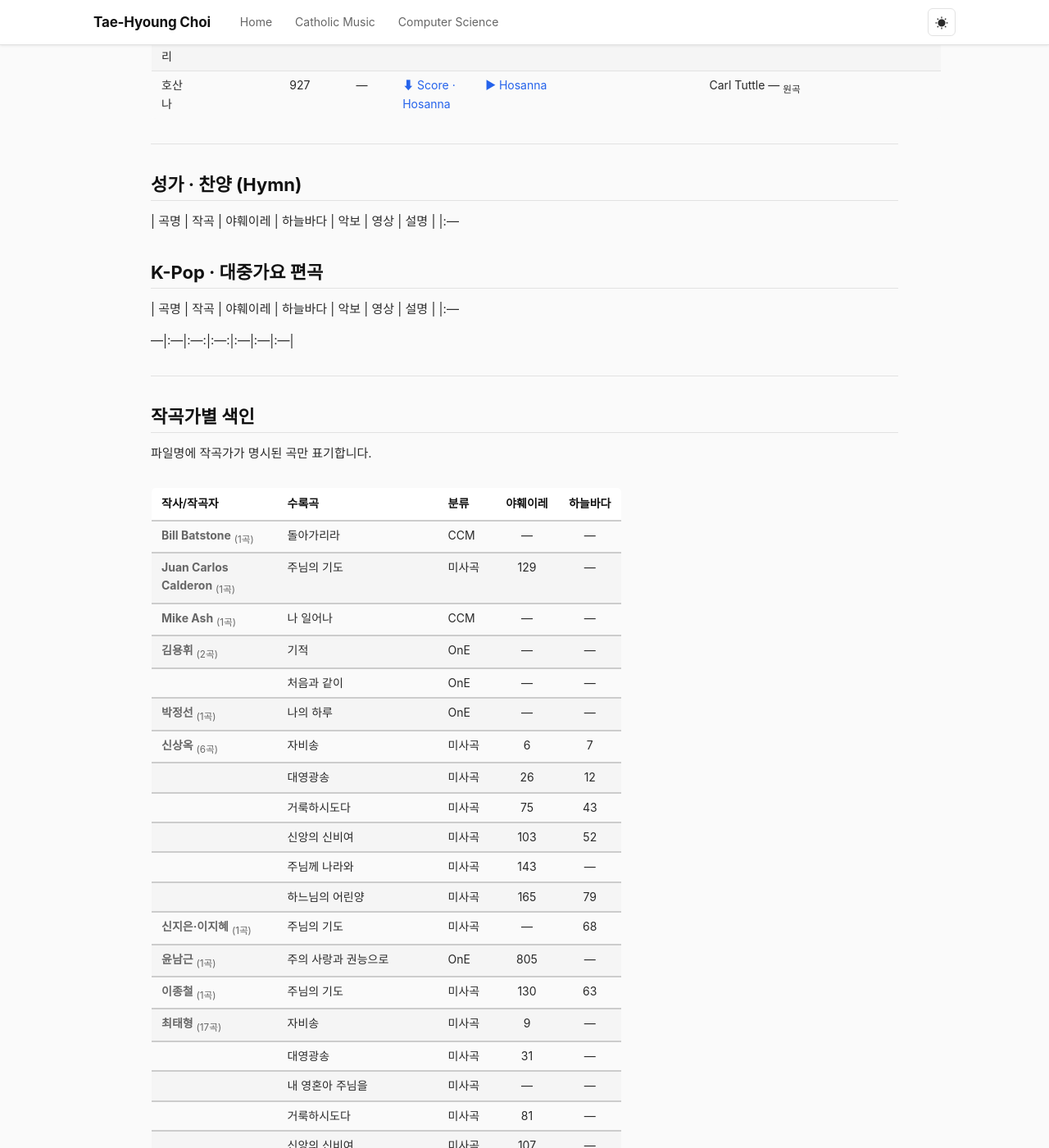
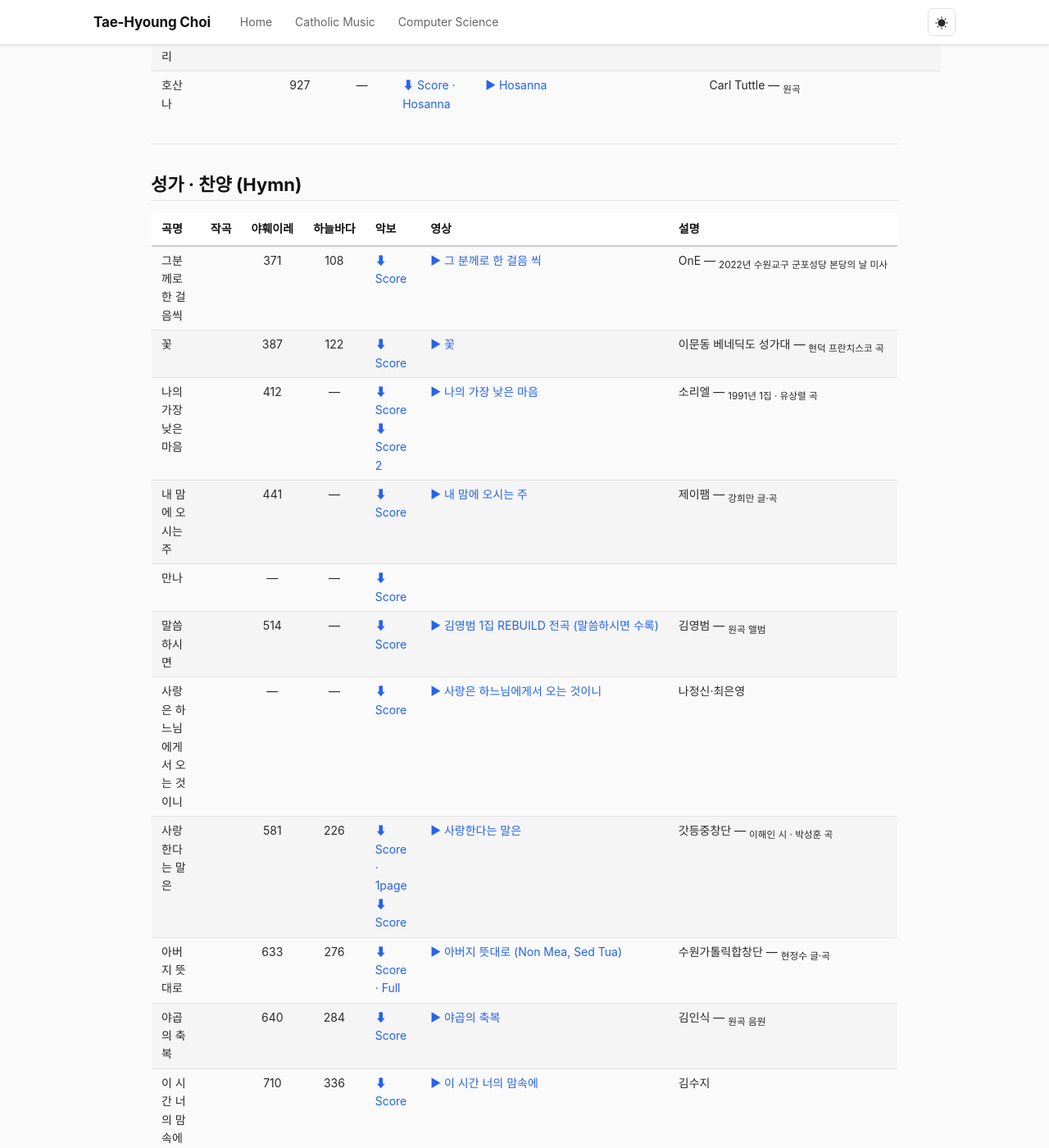
Before and after one commit to selmo/selmo.github.io, a Jekyll site: the page built from resources/OnE-Scores.md, in a window 1280 px wide and 1400 px high, scrolled down 6569 px. Shown: the whole window at 82% size. Built offline with Jekyll 4.4.1, drawn with Linux system fonts in a browser that asks for light colours; some of the changed text lies outside the part shown.

Commit message:
fix: Hymn·K-Pop·기타 섹션의 표가 렌더되지 않던 문제
이전 커밋에서 섹션을 복제할 때 헤더 구분선(|:---|:---|…)이 잘리고
표 본문이 통째로 사라져, 세 섹션이 제목만 나오고 있었다.
그 결과 페이지에 PDF 116개 중 83개, 영상 45개 중 32개만 표시됐다.

- 성가·찬양(Hymn), K-Pop, 그 외 악보 세 섹션의 표를 CCM 섹션과 동일한
  구조로 재작성 (구분선 + for 루프 + 데이터 행)
- 각 섹션이 자기 변수(hymn_groups / kpop_groups / root_groups)를 쓰도록 확인

Co-Authored-By: Claude Opus 5 (1M context) <noreply@anthropic.com>

```diff
--- a/resources/OnE-Scores.md
+++ b/resources/OnE-Scores.md
@@ -89,14 +89,28 @@ noindex: true
 {% assign hymn_groups = hymn | map: "group" | uniq %}
 
 | 곡명 | 작곡 | 야훼이레 | 하늘바다 | 악보 | 영상 | 설명 |
-|:---
+|:---|:---|:---:|:---:|:---|:---|:---|
+{% for g in hymn_groups -%}
+{% assign gi = hymn | where: "group", g -%}
+{% assign first = gi[0] -%}
+| {{ first.title }} | {% if first.composer %}{{ first.composer }}{% else %}—{% endif %} | {% if first.yahure %}{{ first.yahure }}{% else %}—{% endif %} | {% if first.haneulbada %}{{ first.haneulbada }}{% else %}—{% endif %} | {% for s in gi %}[⬇ {{ s.label }}]({{ s.url | relative_url }}){: download="" }{% unless forloop.last %}<br>{% endunless %}{% endfor %} | {% assign vkey = first.title | remove: " " %}{% assign vmatch = "" %}{% for L in site.data.links.items %}{% assign lkey = L.title | remove: " " %}{% if lkey == vkey %}{% if L.composer == nil or L.composer == "" or L.composer == first.composer %}{% assign vmatch = L %}{% break %}{% endif %}{% endif %}{% endfor %}{% if vmatch != "" %}{% for v in vmatch.videos %}<a class="yt" href="https://www.youtube.com/watch?v={{ v.id }}" data-yt="{{ v.id }}" target="_blank" rel="noopener">▶ {{ v.title }}</a>{% unless forloop.last %}<br>{% endunless %}{% endfor %}{% else %}—{% endif %} | {% if vmatch != "" %}{% for v in vmatch.videos %}{% if v.by %}{{ v.by }}{% endif %}{% if v.by and v.note %} — {% endif %}{% if v.note %}<sub>{{ v.note }}</sub>{% endif %}{% unless v.by or v.note %}·{% endunless %}{% unless forloop.last %}<br>{% endunless %}{% endfor %}{% else %}—{% endif %} |
+{% endfor %}
+
+---
 
 ## K-Pop · 대중가요 편곡
 
 {% assign kpop_groups = kpop | map: "group" | uniq %}
 
 | 곡명 | 작곡 | 야훼이레 | 하늘바다 | 악보 | 영상 | 설명 |
-|:---
+|:---|:---|:---:|:---:|:---|:---|:---|
+{% for g in kpop_groups -%}
+{% assign gi = kpop | where: "group", g -%}
+{% assign first = gi[0] -%}
+| {{ first.title }} | {% if first.composer %}{{ first.composer }}{% else %}—{% endif %} | {% if first.yahure %}{{ first.yahure }}{% else %}—{% endif %} | {% if first.haneulbada %}{{ first.haneulbada }}{% else %}—{% endif %} | {% for s in gi %}[⬇ {{ s.label }}]({{ s.url | relative_url }}){: download="" }{% unless forloop.last %}<br>{% endunless %}{% endfor %} | {% assign vkey = first.title | remove: " " %}{% assign vmatch = "" %}{% for L in site.data.links.items %}{% assign lkey = L.title | remove: " " %}{% if lkey == vkey %}{% if L.composer == nil or L.composer == "" or L.composer == first.composer %}{% assign vmatch = L %}{% break %}{% endif %}{% endif %}{% endfor %}{% if vmatch != "" %}{% for v in vmatch.videos %}<a class="yt" href="https://www.youtube.com/watch?v={{ v.id }}" data-yt="{{ v.id }}" target="_blank" rel="noopener">▶ {{ v.title }}</a>{% unless forloop.last %}<br>{% endunless %}{% endfor %}{% else %}—{% endif %} | {% if vmatch != "" %}{% for v in vmatch.videos %}{% if v.by %}{{ v.by }}{% endif %}{% if v.by and v.note %} — {% endif %}{% if v.note %}<sub>{{ v.note }}</sub>{% endif %}{% unless v.by or v.note %}·{% endunless %}{% unless forloop.last %}<br>{% endunless %}{% endfor %}{% else %}—{% endif %} |
+{% endfor %}
+
+---
 
 {% if root.size > 0 %}
 
@@ -105,16 +119,14 @@ noindex: true
 {% assign root_groups = root | map: "group" | uniq %}
 
 | 곡명 | 작곡 | 야훼이레 | 하늘바다 | 악보 | 영상 | 설명 |
-|:
-
-{% endif %}
-
----|:---|:---:|:---:|:---|:---|:---|
+|:---|:---|:---:|:---:|:---|:---|:---|
 {% for g in root_groups -%}
 {% assign gi = root | where: "group", g -%}
 {% assign first = gi[0] -%}
 | {{ first.title }} | {% if first.composer %}{{ first.composer }}{% else %}—{% endif %} | {% if first.yahure %}{{ first.yahure }}{% else %}—{% endif %} | {% if first.haneulbada %}{{ first.haneulbada }}{% else %}—{% endif %} | {% for s in gi %}[⬇ {{ s.label }}]({{ s.url | relative_url }}){: download="" }{% unless forloop.last %}<br>{% endunless %}{% endfor %} | {% assign vkey = first.title | remove: " " %}{% assign vmatch = "" %}{% for L in site.data.links.items %}{% assign lkey = L.title | remove: " " %}{% if lkey == vkey %}{% if L.composer == nil or L.composer == "" or L.composer == first.composer %}{% assign vmatch = L %}{% break %}{% endif %}{% endif %}{% endfor %}{% if vmatch != "" %}{% for v in vmatch.videos %}<a class="yt" href="https://www.youtube.com/watch?v={{ v.id }}" data-yt="{{ v.id }}" target="_blank" rel="noopener">▶ {{ v.title }}</a>{% unless forloop.last %}<br>{% endunless %}{% endfor %}{% else %}—{% endif %} | {% if vmatch != "" %}{% for v in vmatch.videos %}{% if v.by %}{{ v.by }}{% endif %}{% if v.by and v.note %} — {% endif %}{% if v.note %}<sub>{{ v.note }}</sub>{% endif %}{% unless v.by or v.note %}·{% endunless %}{% unless forloop.last %}<br>{% endunless %}{% endfor %}{% else %}—{% endif %} |
 {% endfor %}
+
+{% endif %}
 
 ---
 
```
